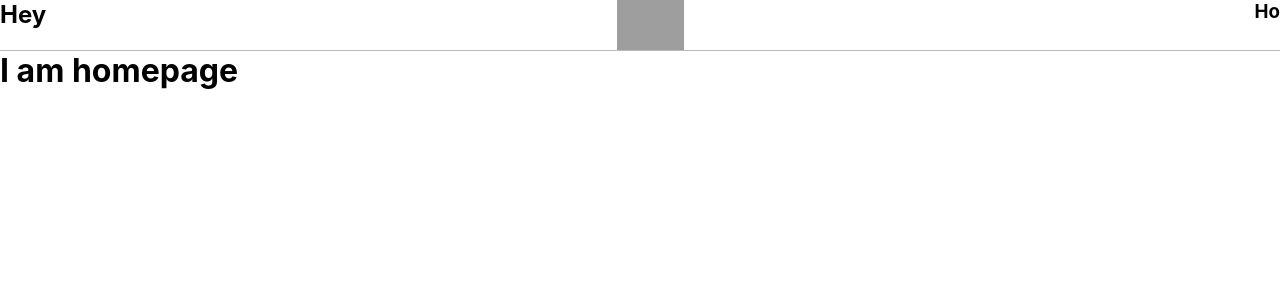
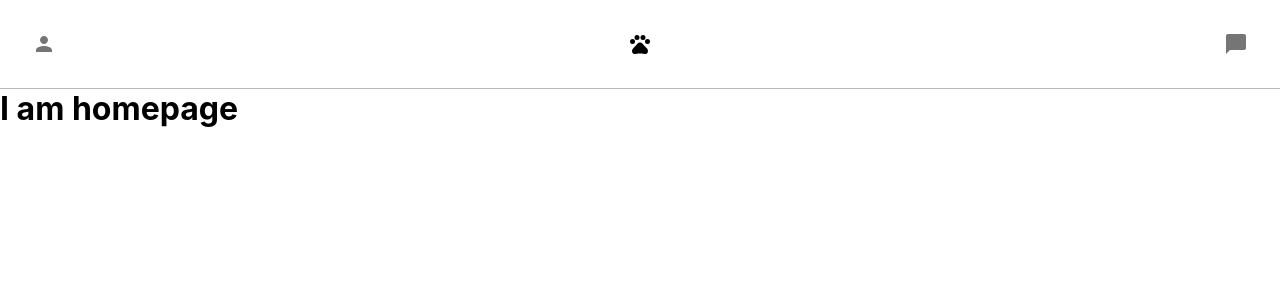
Before and after one commit to OmerMarChaim/EastPet-HackIDC, a React (Create React App) app in the folder react-tinder-app/: page / in a window 1280 px wide. Shown: the top 300 px of the page. Built offline with nearby package versions, Linux system fonts and the light colour scheme; grey boxes are pictures that could not be loaded.

Commit message:
header complete

```diff
--- a/react-tinder-app/package.json
+++ b/react-tinder-app/package.json
@@ -3,6 +3,8 @@
   "version": "0.1.0",
   "private": true,
   "dependencies": {
+    "@material-ui/core": "^4.11.4",
+    "@material-ui/icons": "^4.11.2",
     "@testing-library/jest-dom": "^5.12.0",
     "@testing-library/react": "^11.2.7",
     "@testing-library/user-event": "^12.8.3",
--- a/react-tinder-app/src/Header.css
+++ b/react-tinder-app/src/Header.css
@@ -1,21 +1,3 @@
-.header {
-    display: flex;
-    justify-content: space-between;
-    border-bottom: 1px solid rgb(187, 186, 186);
-}
-svg{
-    width:100px;
-    height:50px;
-    padding: 20px;
-}
-
-img{
-    width:100px;
-    object-fit: contain;
-    height:50px;
-}
-
-/*
 .header {
     display: flex;
     justify-content: space-between;
@@ -33,4 +15,3 @@
     object-fit: contain;
     height:50px;
 }
-*/
--- a/react-tinder-app/src/Header.js
+++ b/react-tinder-app/src/Header.js
@@ -1,43 +1,23 @@
 import React from 'react'
-// import AcUnitIcon from '@material-ui/icons/AcUnit';
 import "./Header.css";
-
-function Header() {
-    return (
-        //Bem
-    <div className = "header">
-        <h2>Hey</h2>
-        {/* <AcUnitIcon className="header_icon" fontSize="large"/> */}
-        <img
-         className="header_logo"
-         src ="https://d17fnq9dkz9hgj.cloudfront.net/uploads/2019/09/iStock-1090668790-632x422.jpg"
-         alt=""/>
-        <h3>Ho</h3>
-    </div>
-    );
-  }
-
-  export default Header
-
-  /*
-import React from 'react';
-import "./Header.css";
-import IconButton from "@material-ui/core/IconButton";
+import PersonIcon from '@material-ui/icons/Person';
+import ChatBubbleIcon from '@material-ui/icons/ChatBubble';
+import PetsIcon from '@material-ui/icons/Pets';
+import IconButton from '@material-ui/core/IconButton';
 
 
 function Header(){
     return (
         <div className="header">
             <IconButton>
-                <svg class="MuiSvgIcon-root jss173" focusable="false" viewBox="0 0 24 24" aria-hidden="true"><path d="M12 2C6.48 2 2 6.48 2 12s4.48 10 10 10 10-4.48 10-10S17.52 2 12 2zm0 3c1.66 0 3 1.34 3 3s-1.34 3-3 3-3-1.34-3-3 1.34-3 3-3zm0 14.2c-2.5 0-4.71-1.28-6-3.22.03-1.99 4-3.08 6-3.08 1.99 0 5.97 1.09 6 3.08-1.29 1.94-3.5 3.22-6 3.22z"></path></svg>
+                <PersonIcon />
             </IconButton>
-            <img classrc="https://www.infometrics.co.nz/wp-content/uploads/2020/11/Dog_Breeds-825x510.jpg" ></img>
+            <PetsIcon />
             <IconButton>
-                <svg class="MuiSvgIcon-root jss173" focusable="false" viewBox="0 0 24 24" aria-hidden="true"><path d="M20 2H4c-1.1 0-2 .9-2 2v18l4-4h14c1.1 0 2-.9 2-2V4c0-1.1-.9-2-2-2z"></path></svg>
+                <ChatBubbleIcon />
             </IconButton>
         </div>
     )
 }
 
-export default Header;
-  */
+  export default Header
```
Also changed, not shown: 1 other file (tests, documents, lock files or other folders).
